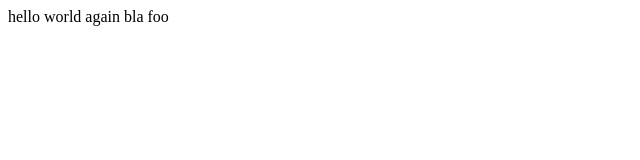
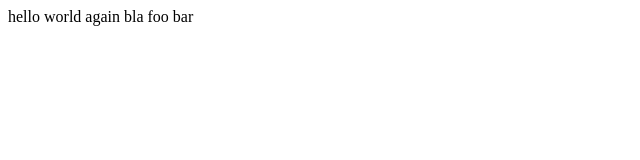
Before and after one commit to BergurIngi/Test-site-for-github, a plain HTML site: page index.html in a window 1280 px wide. Shown: the full height of the page, 0-640 px from the left. Drawn offline with Linux system fonts and the light colour scheme.

Commit message:
Update index.html

```diff
--- a/index.html
+++ b/index.html
@@ -6,6 +6,6 @@
     <title>Document</title>
 </head>
 <body>
-hello world again bla foo
+hello world again bla foo bar
 </body>
 </html>
```
